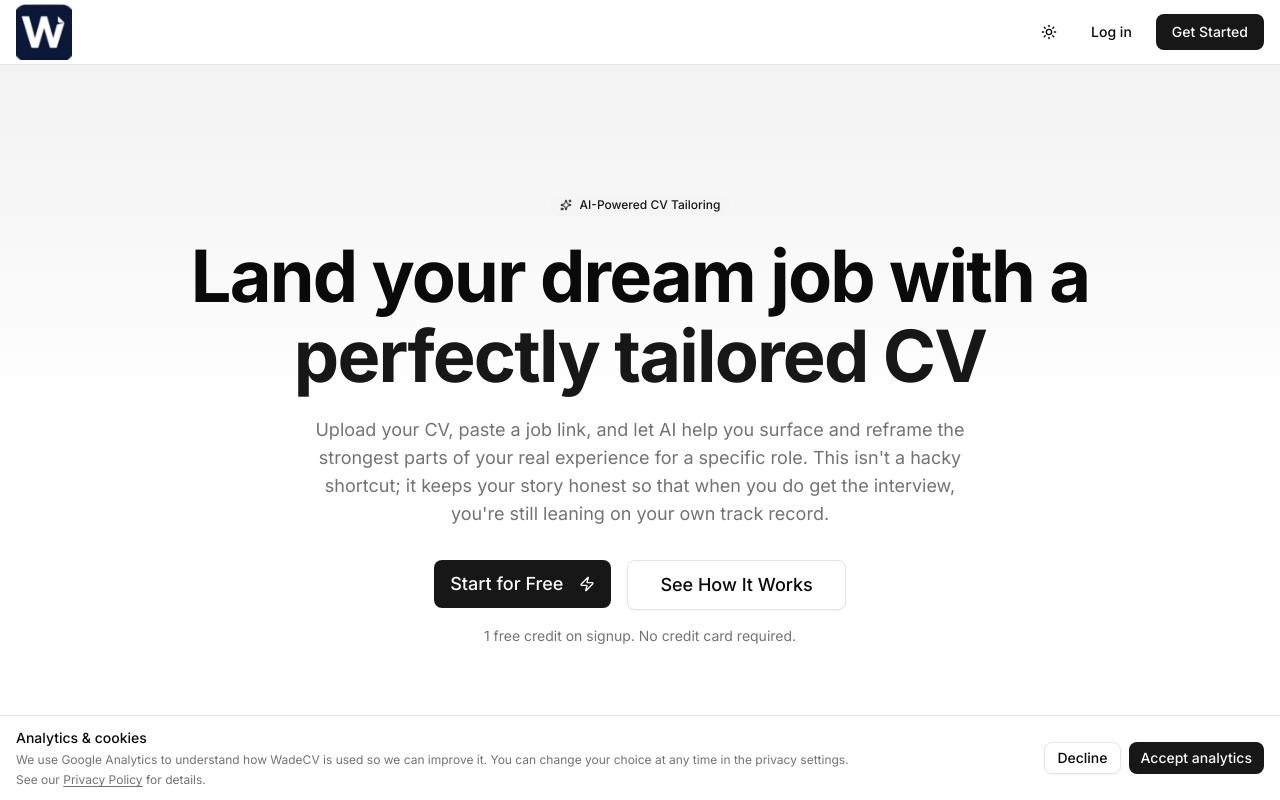
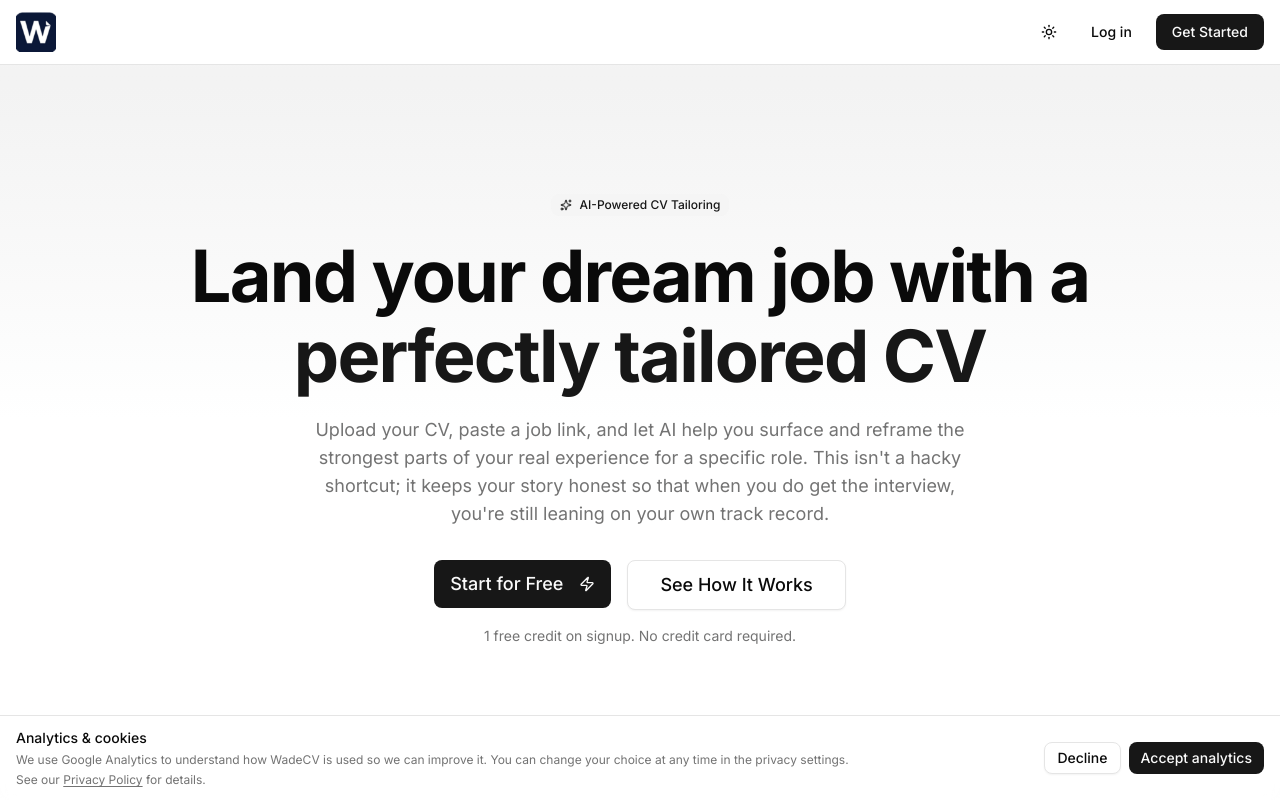
Before and after one commit to abhartia/wadecv, a Next.js app in the folder frontend/: page / in a window 1280 px wide. Shown: the top 800 px of the page. Built offline with nearby package versions, Linux system fonts and the light colour scheme; no server answers.

Commit message:
logo fix

```diff
--- a/frontend/src/components/layout/footer.tsx
+++ b/frontend/src/components/layout/footer.tsx
@@ -13,7 +13,7 @@ export function Footer() {
                 alt="WadeCV logo"
                 width={44}
                 height={44}
-                className="shrink-0"
+                className="shrink-0 w-11 h-11"
               />
               <span className="font-bold">WadeCV</span>
             </div>
--- a/frontend/src/components/layout/navbar.tsx
+++ b/frontend/src/components/layout/navbar.tsx
@@ -26,14 +26,15 @@ export function Navbar() {
     <header className="sticky top-0 z-50 w-full border-b bg-background/95 backdrop-blur supports-[backdrop-filter]:bg-background/60">
       <div className="container mx-auto flex h-16 items-center justify-between px-4">
         <Link href={user ? "/dashboard" : "/"} className="flex items-center">
-          <Image
-            src="/logo.png"
-            alt="WadeCV"
-            width={56}
-            height={56}
-            className="shrink-0"
-            priority
-          />
+          <div className="relative h-10 w-10 shrink-0">
+            <Image
+              src="/logo.png"
+              alt="WadeCV"
+              fill
+              className="object-contain"
+              priority
+            />
+          </div>
         </Link>
 
         {user ? (
```
